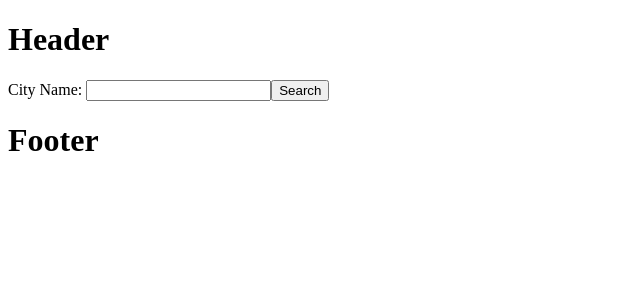
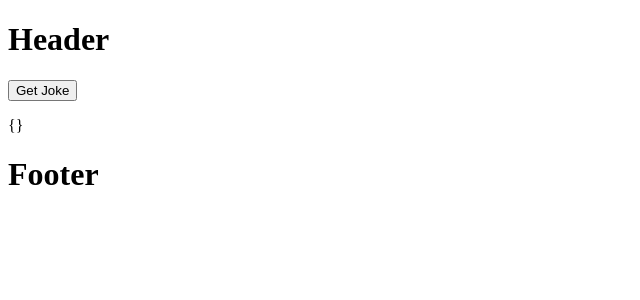
Before and after one commit to conlonj25/weather, a Next.js app: page / in a window 1280 px wide. Shown: the top 300 px of the page, without its empty margins (0-640 px from the left). Built offline with nearby package versions, Linux system fonts and the light colour scheme.

Commit message:
add joke component

```diff
--- /dev/null
+++ b/src/app/components/Joke.tsx
@@ -0,0 +1,27 @@
+'use client';
+
+import { useState } from 'react';
+
+export const Joke = () => {
+	const [joke, setJoke] = useState<object>({});
+
+	const handleSubmit = async (e: React.SyntheticEvent) => {
+		e.preventDefault();
+		const url = '/api/v1/geo';
+		const res = await fetch(url);
+		const data = await res.json();
+
+		if (data) {
+			setJoke(data);
+		}
+	};
+
+	return (
+		<>
+			<form onSubmit={handleSubmit}>
+				<input type="submit" value="Get Joke" />
+			</form>
+			<p>{JSON.stringify(joke)}</p>
+		</>
+	);
+};
--- a/src/app/page.tsx
+++ b/src/app/page.tsx
@@ -1,5 +1,6 @@
 import { Weather } from './components/Weather';
 import { Lorem } from './components/Lorem';
+import { Joke } from './components/Joke';
 
 export default function Home() {
 	return (
@@ -8,7 +9,7 @@ export default function Home() {
 				<h1>Header</h1>
 			</header>
 			<section className="bg-pink-50">
-				<Weather />
+				<Joke />
 			</section>
 			<footer className="bg-yellow-200">
 				<h1>Footer</h1>
```
